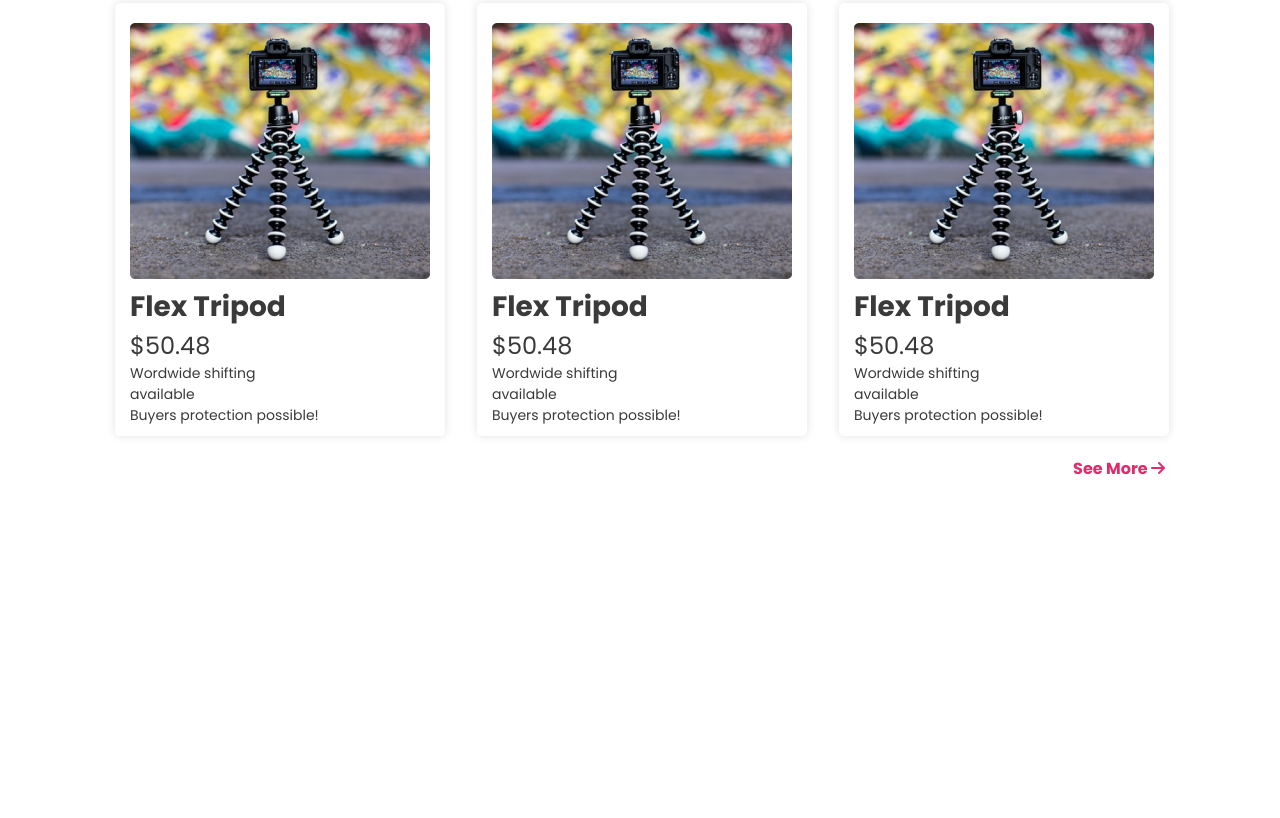
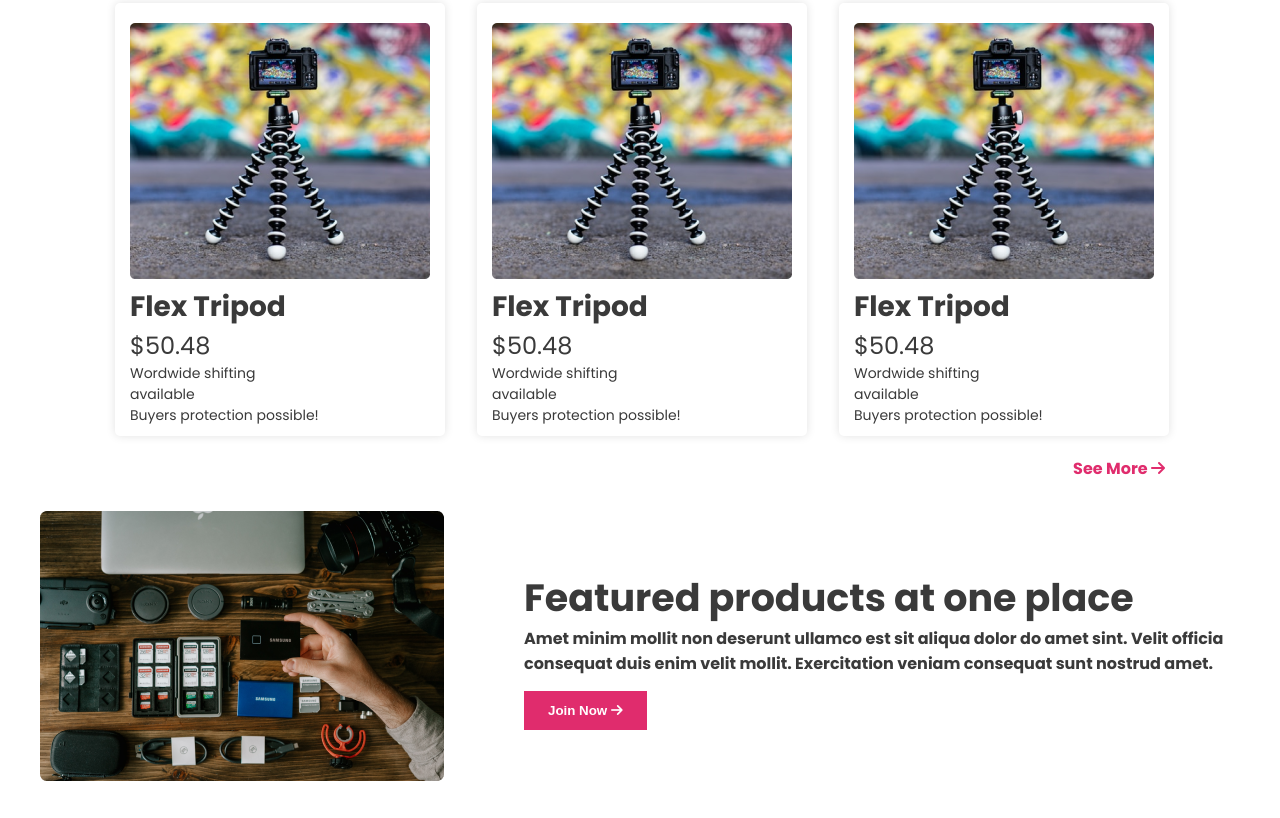
Before and after one commit to Kawsar26229/influence-gear, a plain HTML site: page index.html in a window 1280 px wide. Shown: the part 1765-2583 px from the top of the page. Before the commit the page ends 2276 px from the top, so only its background shows below. Drawn offline with Linux system fonts and the light colour scheme.

Commit message:
feature section done

```diff
--- a/index.html
+++ b/index.html
@@ -186,6 +186,20 @@
       <p class="see_more">See More <i class="fa-solid fa-arrow-right"></i></p>
     </section>
     <!-- Popular Section End -->
+    <!-- Feature Section Start -->
+     <section class="container">
+        <div class="feature">
+            <div class="feature_left_side">
+                <img src="images/gear.png" alt="Gear">
+            </div>
+            <div class="feature_right_side">
+                <h2 class="feature_title">Featured products at one place</h2>
+                <p class="feature_description">Amet minim mollit non deserunt ullamco est sit aliqua dolor do amet sint. Velit officia consequat duis enim velit mollit. Exercitation veniam consequat sunt nostrud amet.</p>
+                <button class="btn">Join Now <i class="fa-solid fa-arrow-right"></i></button>
+            </div>
+        </div>
+     </section>
+    <!-- Feature Section End -->
 
     <!-- Font Awesome -->
     <script
--- a/style.css
+++ b/style.css
@@ -125,3 +125,18 @@ ul {
     font-weight: bold;
     text-align: end;
 }
+/* Feature Section */
+.feature {
+    display: flex;
+    justify-content: space-between;
+    align-items: center;
+    gap: 5rem;
+}
+.feature_title {
+    font-size: 38px;
+    font-weight: bold;
+}
+.feature_description {
+    font-weight: bold;
+    margin-bottom: 15px;
+}
```
